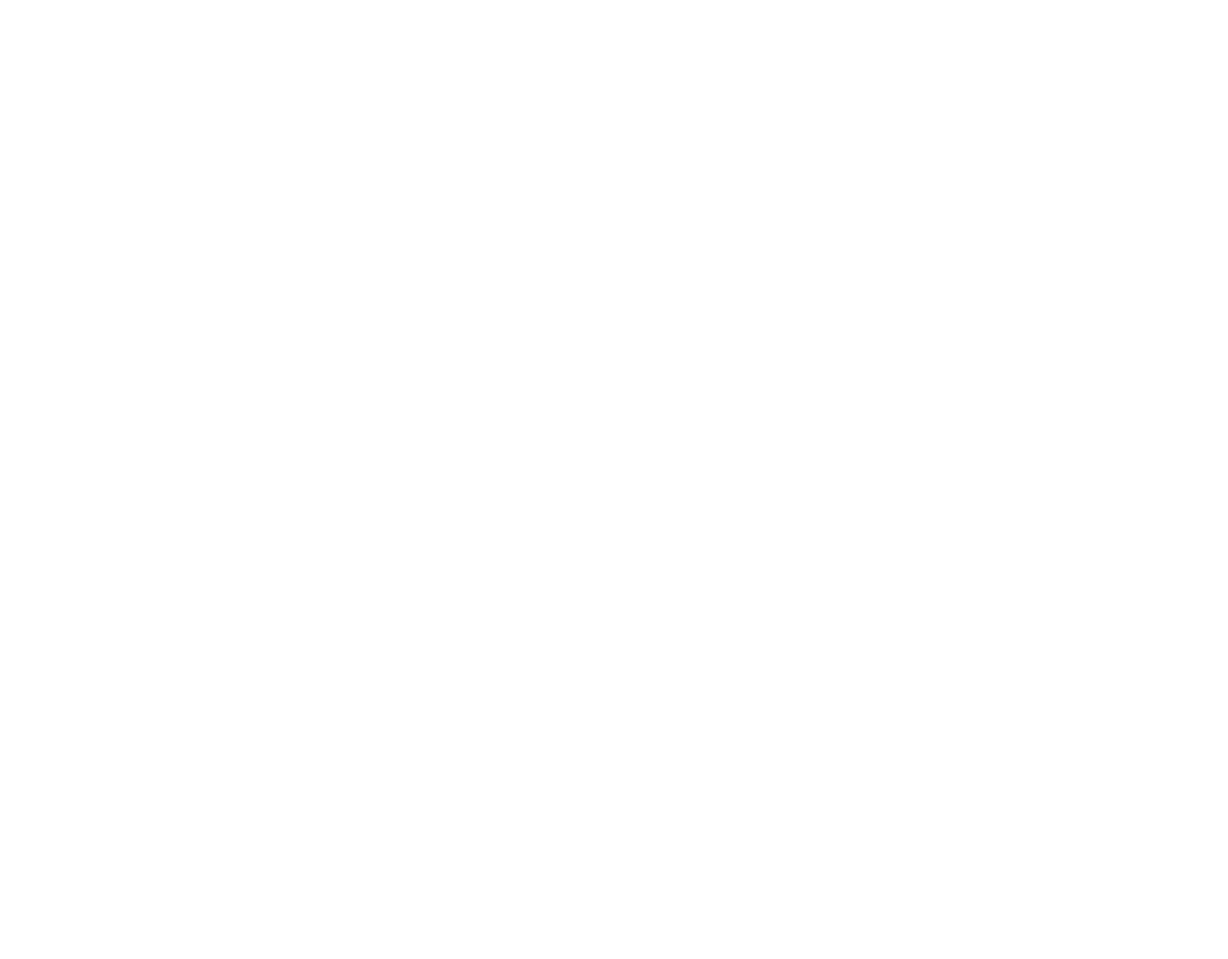
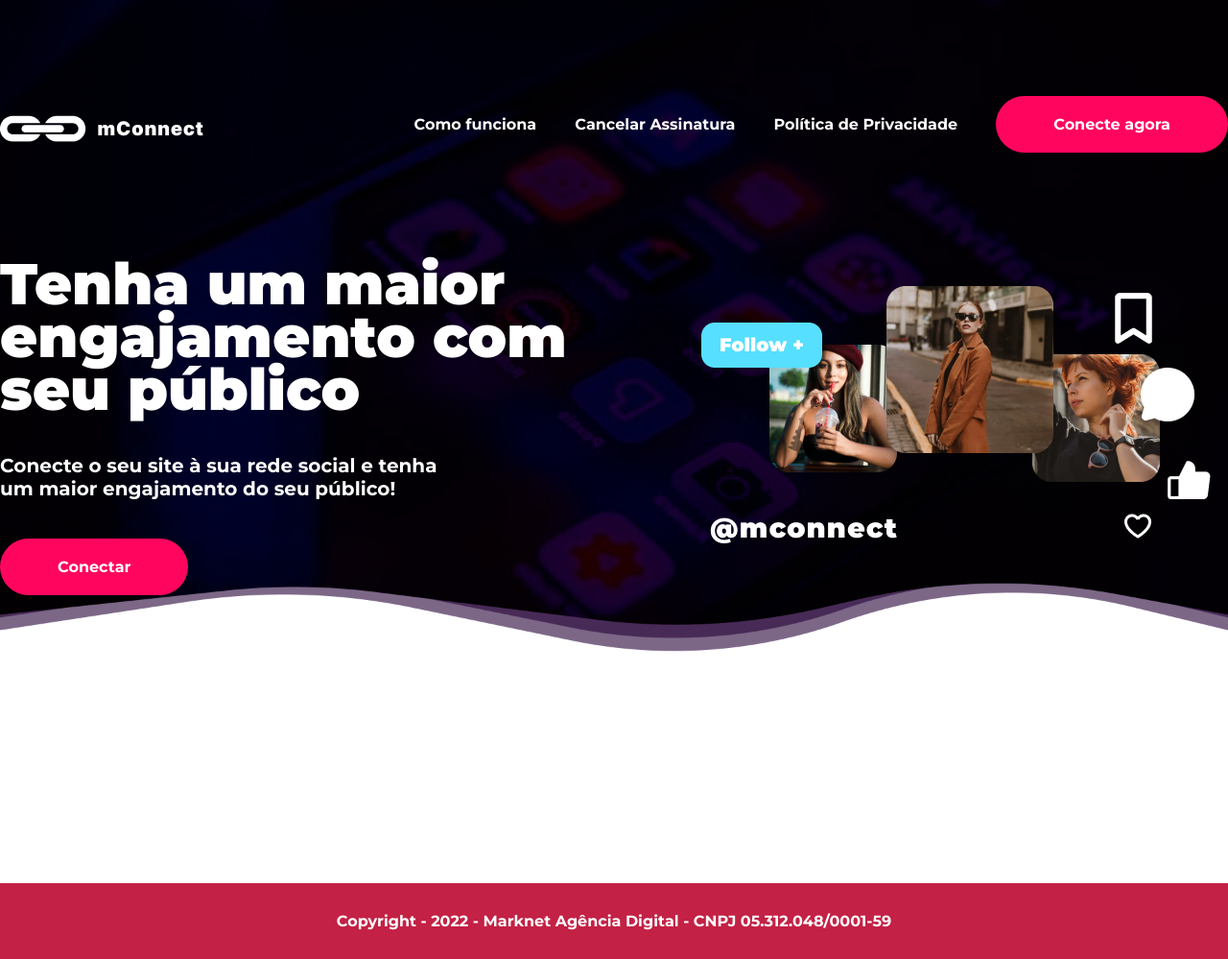
Before and after one commit to rodriggomk/mconnect, a plain HTML site: page index.html in a window 1280 px wide. Shown: the whole page at 96% size. Before the commit the page ends 800 px from the top, so only its background shows below. Drawn offline with Linux system fonts and the light colour scheme; files that its build step writes are made by us from their sources.

Commit message:
Team Header

```diff
--- /dev/null
+++ b/assets/css/index.css
@@ -0,0 +1,123 @@
+*{
+    padding: 0;
+    margin: 0;
+    font-family: 'Montserrat', sans-serif;
+    list-style: none;
+    text-decoration: none;
+
+}
+
+body{
+    background-color:#ffffff;
+}
+
+header{
+    height: 100vh;
+    margin-bottom: 120px;
+
+
+}
+
+
+header
+.conteudo-topo{
+    display: flex;
+    justify-content: space-between;
+    margin-top: 60px;
+}
+
+header
+.conteudo-topo
+.conteudo
+.titulo{
+    font-size: 60px;
+    font-weight: 900;
+    line-height: 55px;
+}
+
+header
+.conteudo-topo
+.conteudo
+.paragrafo{
+    font-size: 20px;
+    max-width: 480px;
+    font-weight: 600;
+}
+
+header
+.conteudo-topo
+.conteudo{
+    display: flex;
+    flex-direction: column;
+    gap: 40px;
+}
+
+header
+.conteudo-topo
+.conteudo
+.buton conecte{
+    font-size: 15px;
+}
+
+header
+.banner-topo{
+    position: absolute;
+    z-index: -1;
+    width: 100%;
+}
+
+
+header
+.topo{
+    display: flex;
+    justify-content: space-between;
+    padding-top: 120px;
+    padding-bottom: 60px;
+
+}
+
+header
+.topo
+ul{
+    display: flex;
+    gap: 40px;
+
+}
+
+header
+.topo
+.logo-topo {
+
+
+}
+
+.text-white{
+    color: #ffffff;
+}
+
+.container{
+    width: 100%;
+    max-width: 1280px;
+    margin: auto;
+}
+
+.buton{
+    background-color: #FF055E;
+    padding: 20px 60px;
+    border-radius: 30px;
+    width: max-content;
+
+
+}
+
+footer{
+    background-color: #C32145;
+    text-align: center;
+}
+
+footer p{
+    display: block;
+    padding-top: 30px;
+    padding-bottom: 30px;
+    color: #ffffff;
+}
--- a/index.html
+++ b/index.html
@@ -8,7 +8,52 @@
     <link rel="stylesheet" href="assets/css/index.css">
     <title>mConnect</title>
 </head>
+
 <body>
+    <header>
+        <img class="banner-topo" src="assets/Group 20.png">
+        <div class="container">
+            <div class="topo">
+                <img class="logo-topo" src="assets/Union.png">
+                <ul>
+                    <li class="menu ">
+                        <a class="text-white" href="#">
+                            Como funciona
+                        </a>
+                    </li>
+                    <li class="menu ">
+                        <a class="text-white" href="#">
+                            Cancelar Assinatura
+                        </a>
+                    </li>
+                    <li class="menu ">
+                        <a class="text-white" href="#">
+                            Política de Privacidade
+                        </a>
+                    </li>
+                    <li class="menu ">
+                        <a class="buton text-white" href="#">
+                            Conecte agora
+                        </a>
+                    </li>
+                </ul>
+            </div>
 
+            <div class="conteudo-topo">
+                <div class="conteudo">
+                    <h1 class="titulo text-white">Tenha um maior engajamento com seu público</h1>
+                    <p class="paragrafo text-white">Conecte o seu site à sua rede social e tenha um maior engajamento do seu público!</p>
+                    <a class="buton conecte text-white">Conectar</a>
+                </div>
+                <div class="imagem-conteudo">
+                    <img src="assets/imagem-conteudo.png">
+                </div>
+            </div>
+        </div>
+    </header>
+
+    <footer>
+        <p>Copyright - 2022 - Marknet Agência Digital - CNPJ 05.312.048/0001-59 </p>
+    </footer>
 </body>
 </html>
```
Also changed, not shown: assets/Group 20.png (added), assets/Union.png (added), assets/imagem-conteudo.png (added), assets/index.css (deleted).
